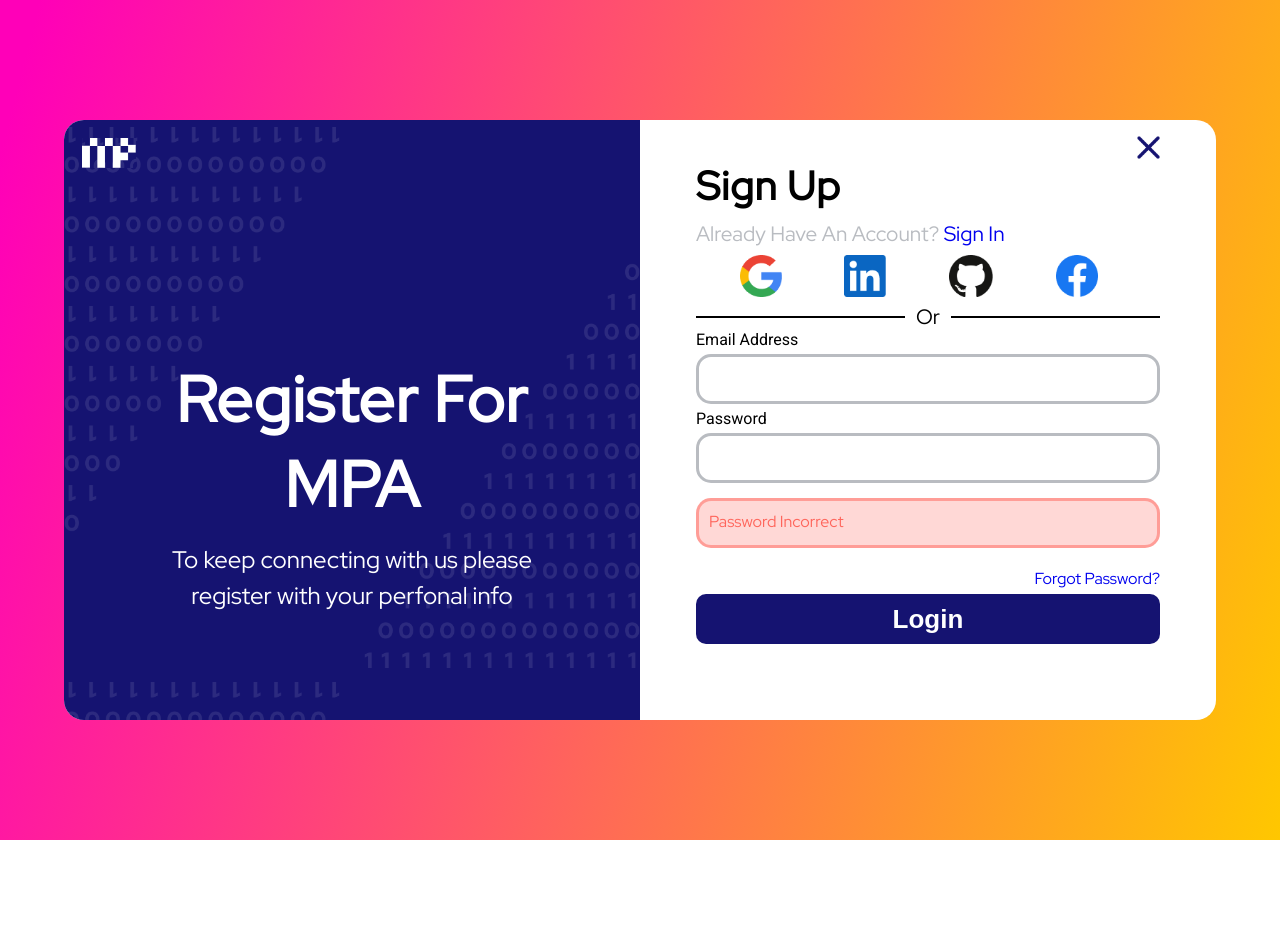
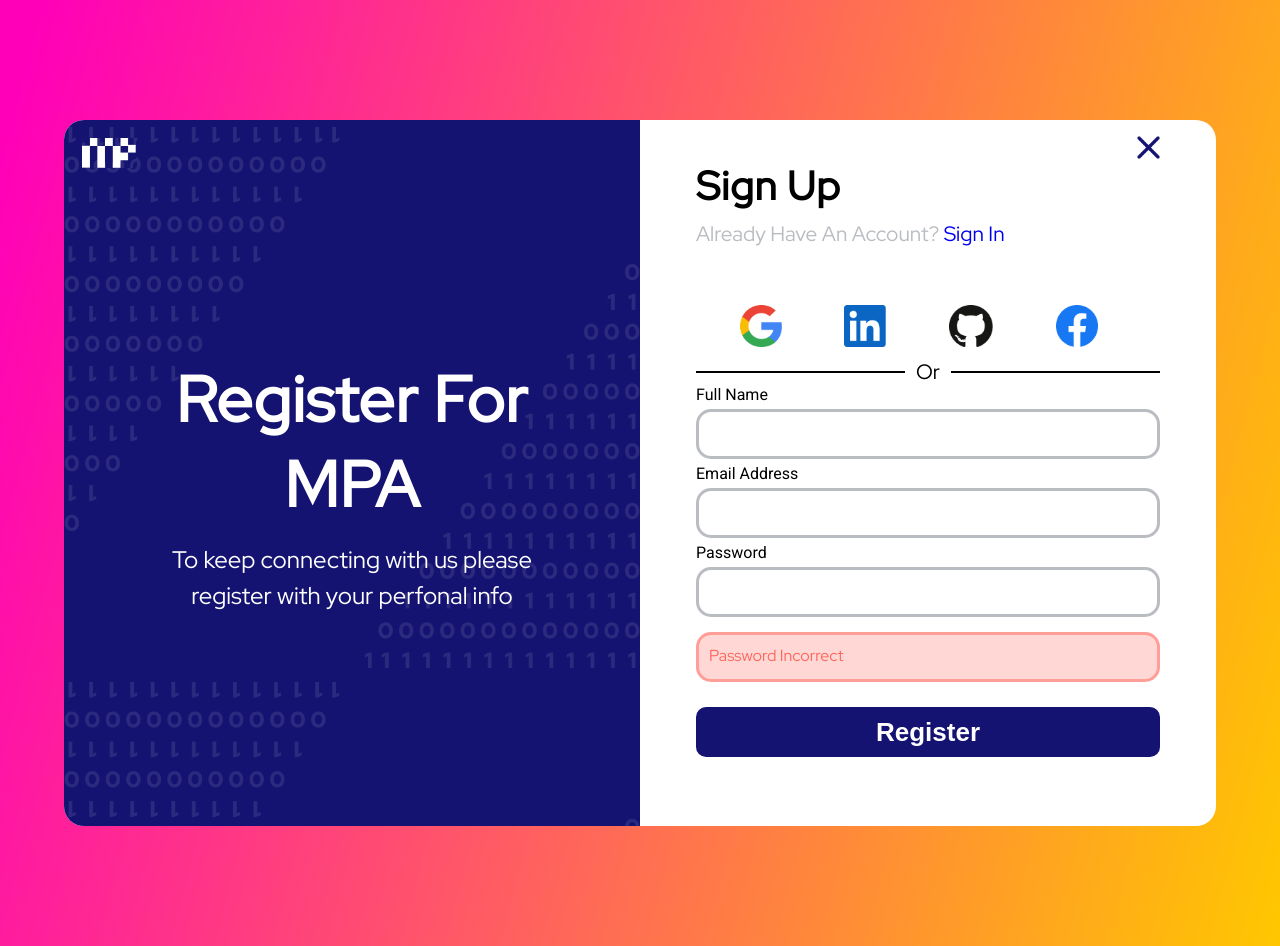
Before and after one commit to cgomez374/mp-login-signup-app, a Next.js app: page / in a window 1280 px wide. Both pictures are taken after a click on the link "Sign Up". Before the commit the page ends 840 px from the top, so only its background shows below. Built offline with nearby package versions, Linux system fonts and the light colour scheme.

Commit message:
finished making form dynamic

```diff
--- a/components/card/card.module.css
+++ b/components/card/card.module.css
@@ -1,6 +1,6 @@
 .cardContainer {
     width: 100%;
-    height: 100%;
+    height: auto;
     border: none;
     display: flex;
     flex-direction: row;
@@ -53,8 +53,8 @@
 }
 .cardRight {
     width: 50%;
-    height: 100%;
-    padding: 2vh 7vh 7vh 7vh;
+    height: auto;
+    padding: 2vh 7vh 0.5vh 7vh;
     display: flex;
     flex-direction: column;
     justify-content: space-evenly;
@@ -93,7 +93,7 @@
     display: flex;
     flex-direction: row;
     justify-content: space-evenly;
-    margin: 0 auto;
+    margin: 50px auto 5px auto;
 }
 .socialMedia li img {
     width: 70%;
@@ -125,7 +125,7 @@
     }
     .cardLeft {
         width: 100%;
-        height: 50%;
+        height: auto;
 
         border-top-right-radius: 20px;
         border-bottom-left-radius: 0;
@@ -136,7 +136,7 @@
     }
     .cardRight {
         width: 100%;
-        height: 50%;
+        height: auto;
         margin: 0;
     }
     .cardRightText img {
--- a/components/card/index.jsx
+++ b/components/card/index.jsx
@@ -15,14 +15,27 @@ export default function Index() {
 
     // const [signIn, setSignIn] = useState(false);
 
-    const handleClick = () => {
+    const handleClick = (event) => {
+        event.preventDefault();
+
+        if(cardText.signIn === true){
             setCardText({
                 signIn: false,
                 h1Title: 'register for MPA',
                 h2Title: "sign up",
                 para: 'already have an account?',
                 link: 'sign in'
-        })
+            });
+        }
+        else if(cardText.signIn === false){
+            setCardText({
+                signIn: true,
+                h1Title: 'welcome back',
+                h2Title: "sign in",
+                para: 'new to register?',
+                link: 'sign up'
+            });
+        }
     }
 
     return(
--- a/components/form/form.module.css
+++ b/components/form/form.module.css
@@ -1,10 +1,10 @@
 .container {
     width: 80%;
-    height: 35vh;
+    height: auto;
     display: flex;
     flex-direction: column;
     /* justify-content: space-around; */
-    margin: 0 auto 10px auto;
+    margin: 10px auto 0 auto;
     /* padding: 1vh; */
     text-decoration: none;
     font-size: 1rem;
@@ -44,7 +44,7 @@
 .buttonContainer{
     width: 100%;
     height: 15vh;
-    margin: 10px auto;
+    margin: 10px auto 0 auto;
     text-align: end;
     color: #151371;
     font-weight: 500;
--- a/components/form/index.jsx
+++ b/components/form/index.jsx
@@ -1,24 +1,17 @@
-import { useState } from 'react'
 import styles from './form.module.css'
 
 export default function Index({ signIn }){
-    /*
-        depending if the signin tag is false or true the
-        text and input will change; need to figure how to
-        set the text from the beginning
-    */
-
-
-    const [inputOne, setinputOne] = useState({
-        name: 'email',
-        text: 'email address'
-    });
-
     return(
         <div className={styles.container}>
+            {signIn === false ?
+                <form className={styles.form}>
+                    <label htmlFor='name'> full name </label><br />
+                    <input type='name' name='name'/>
+                </form>
+                : null }
             <form className={styles.form}>
-                <label htmlFor={inputOne.name}> {inputOne.text} </label><br />
-                <input type={inputOne.name} name={inputOne.name}/>
+                <label htmlFor='email'> email address </label><br />
+                <input type='email' name='email'/>
             </form>
             <form className={styles.form}>
                 <label htmlFor="password">password</label><br />
@@ -28,10 +21,9 @@ export default function Index({ signIn }){
                 <p>password incorrect</p>
             </div>
             <div className={styles.buttonContainer}>
-                <p><a href="#">forgot password?</a></p>
-                <button className={styles.button} type='submit'>login</button>
+                <p><a href="#"> {signIn === false ? null : 'forgot password?'}</a></p>
+                <button className={styles.button} type='submit'> {signIn === false ? 'register' : 'login'} </button>
             </div>
-
         </div>
     )
 }
--- a/styles/Home.module.css
+++ b/styles/Home.module.css
@@ -1,7 +1,7 @@
 .container {
     background-color: #fff;
     width: 90%;
-    height: 75vh;
+    height: auto;
     margin: 15vh auto;
     display: flex;
     flex-direction: row;
```
Also changed, not shown: 1 other file (tests, documents, lock files or other folders). Lines whose indentation alone changed are shown as unchanged.
